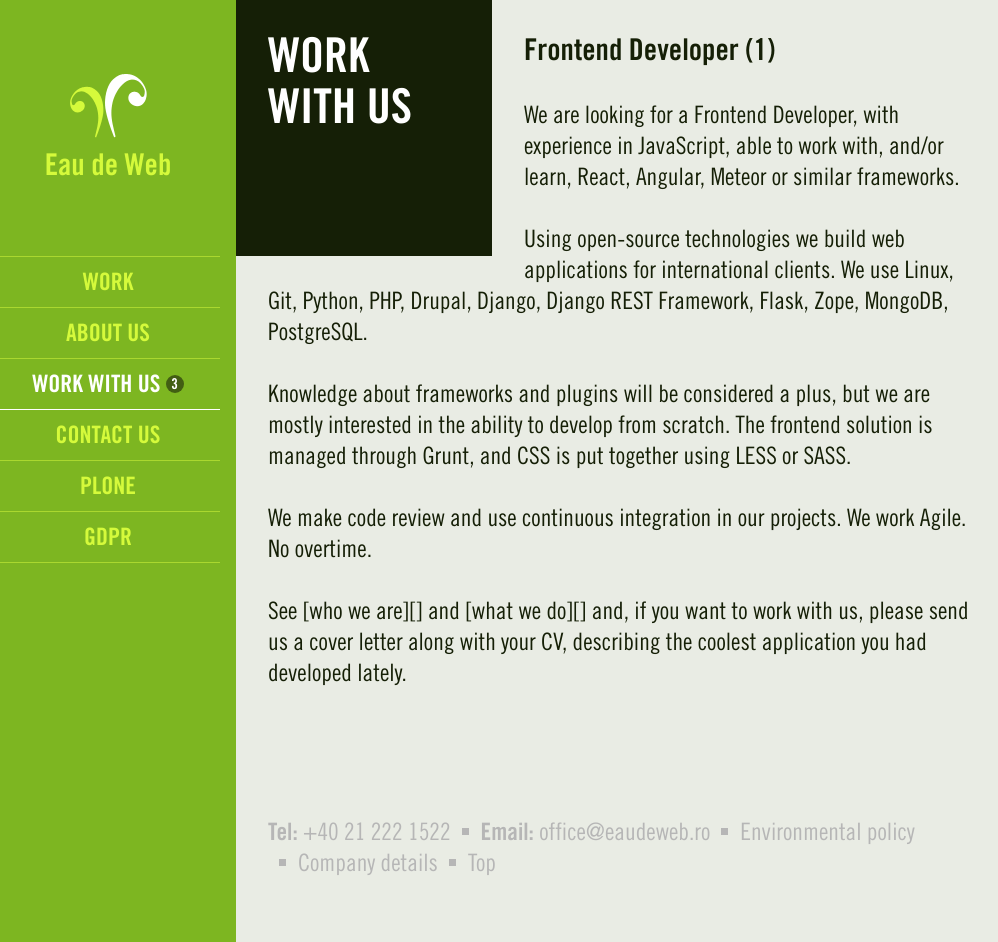
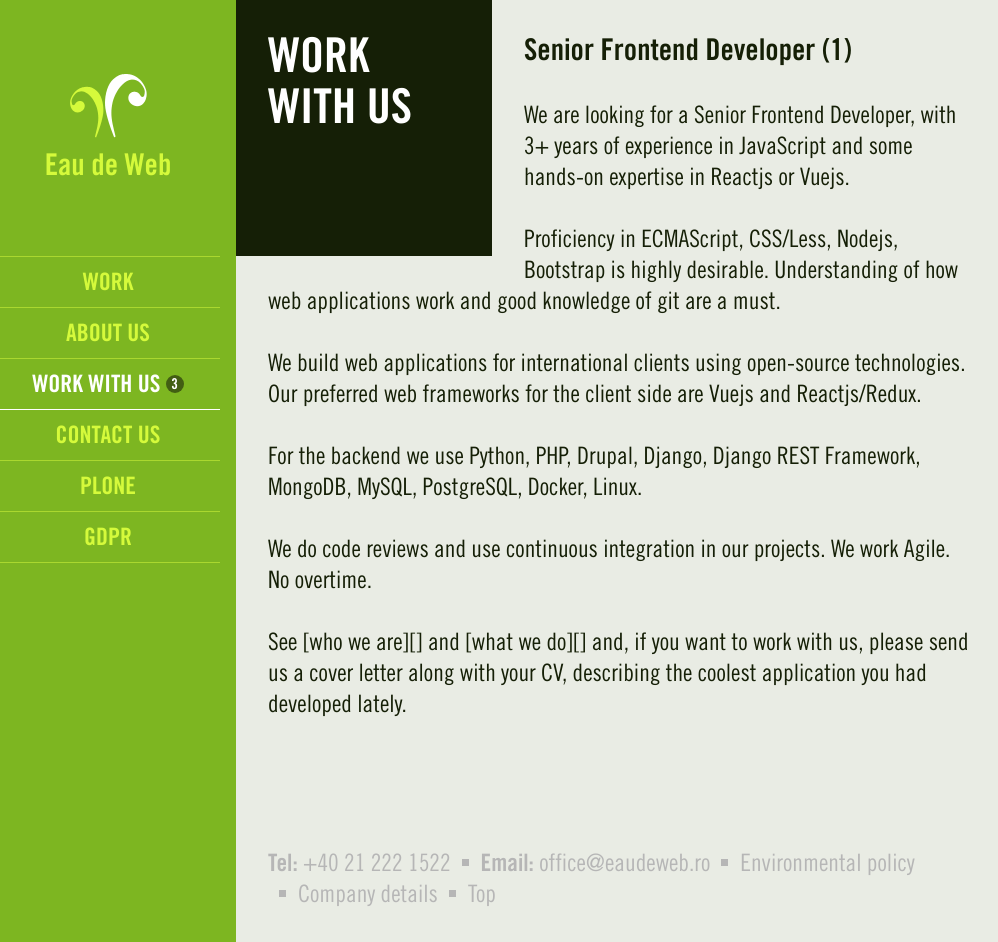
Before and after one commit to eaudeweb/eaudeweb.github.com, a Jekyll site: the page built from team/_posts/2015-10-12-senior-frontend.markdown, in a window 1280 px wide and 942 px high. Shown: the whole window, without its empty margins (20-1018 px from the left). Built offline with Jekyll 4.4.1, drawn with Linux system fonts in a browser that asks for light colours; nearby versions of some CDN libraries.

Commit message:
Updated open position for front-end developer

```diff
--- a/team/_posts/2015-10-12-senior-frontend.markdown
+++ b/team/_posts/2015-10-12-senior-frontend.markdown
@@ -1,15 +1,19 @@
 ---
-title: Frontend Developer (1)
+title: Senior Frontend Developer (1)
 layout: job
 ---
 
-We are looking for a Frontend Developer, with experience in JavaScript, able to work with, and/or learn, React, Angular, Meteor or similar frameworks.
+We are looking for a Senior Frontend Developer, with 3+ years of experience in JavaScript and some hands-on expertise in Reactjs or Vuejs.
 
-Using open-source technologies we build web applications for international clients. We use Linux, Git, Python, PHP, Drupal, Django, Django REST Framework, Flask, Zope, MongoDB, PostgreSQL.
+Proficiency in ECMAScript, CSS/Less, Nodejs, Bootstrap is highly desirable.
+Understanding of how web applications work and good knowledge of git are a must.
 
-Knowledge about frameworks and plugins will be considered a plus, but we are mostly interested in the ability to develop from scratch. The frontend solution is managed through Grunt, and CSS is put together using LESS or SASS.
+We build web applications for international clients using open-source technologies.
+Our preferred web frameworks for the client side are Vuejs and Reactjs/Redux.
 
-We make code review and use continuous integration in our projects. We work Agile. No overtime.
+For the backend we use Python, PHP, Drupal, Django, Django REST Framework, MongoDB, MySQL, PostgreSQL, Docker, Linux.
+
+We do code reviews and use continuous integration in our projects. We work Agile. No overtime.
 
 See [who we are][] and [what we do][] and, if you want to work with
 us, please send us a cover letter along with your CV, describing the coolest application you had developed lately.
```
